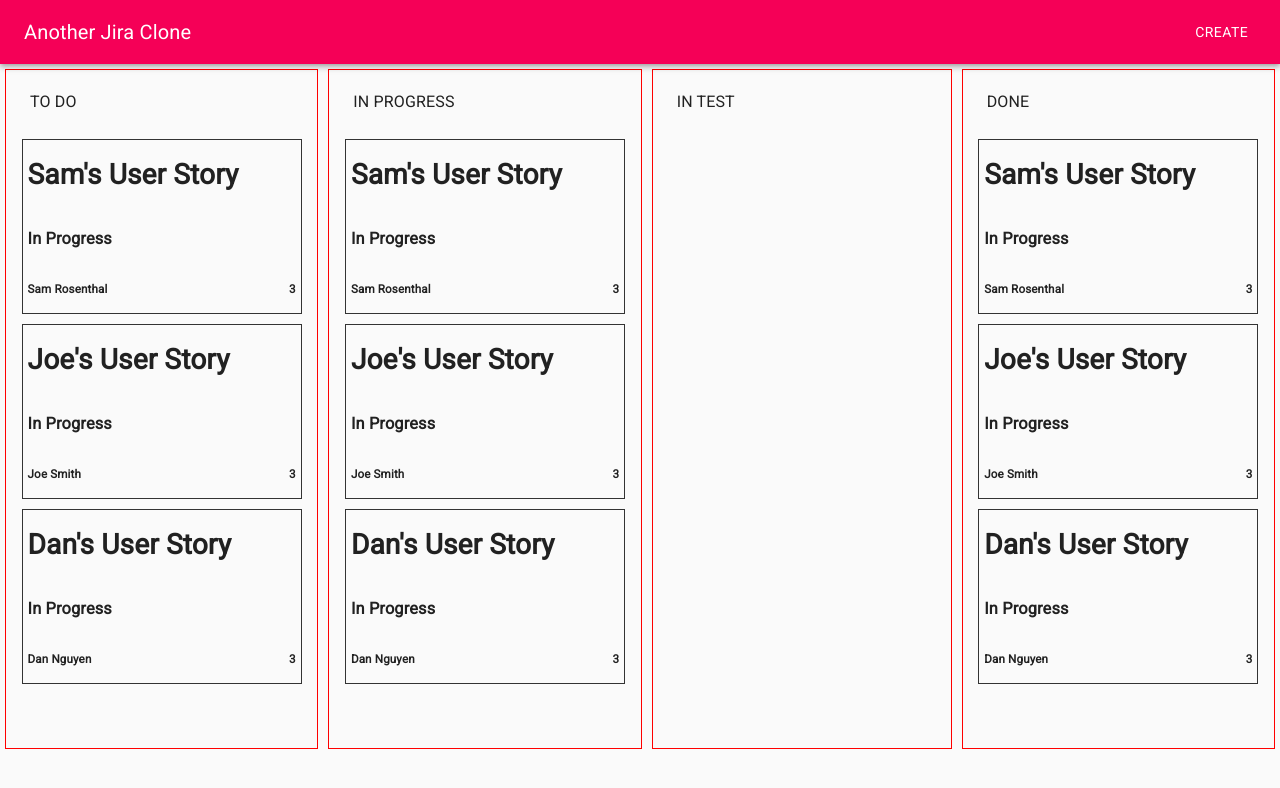
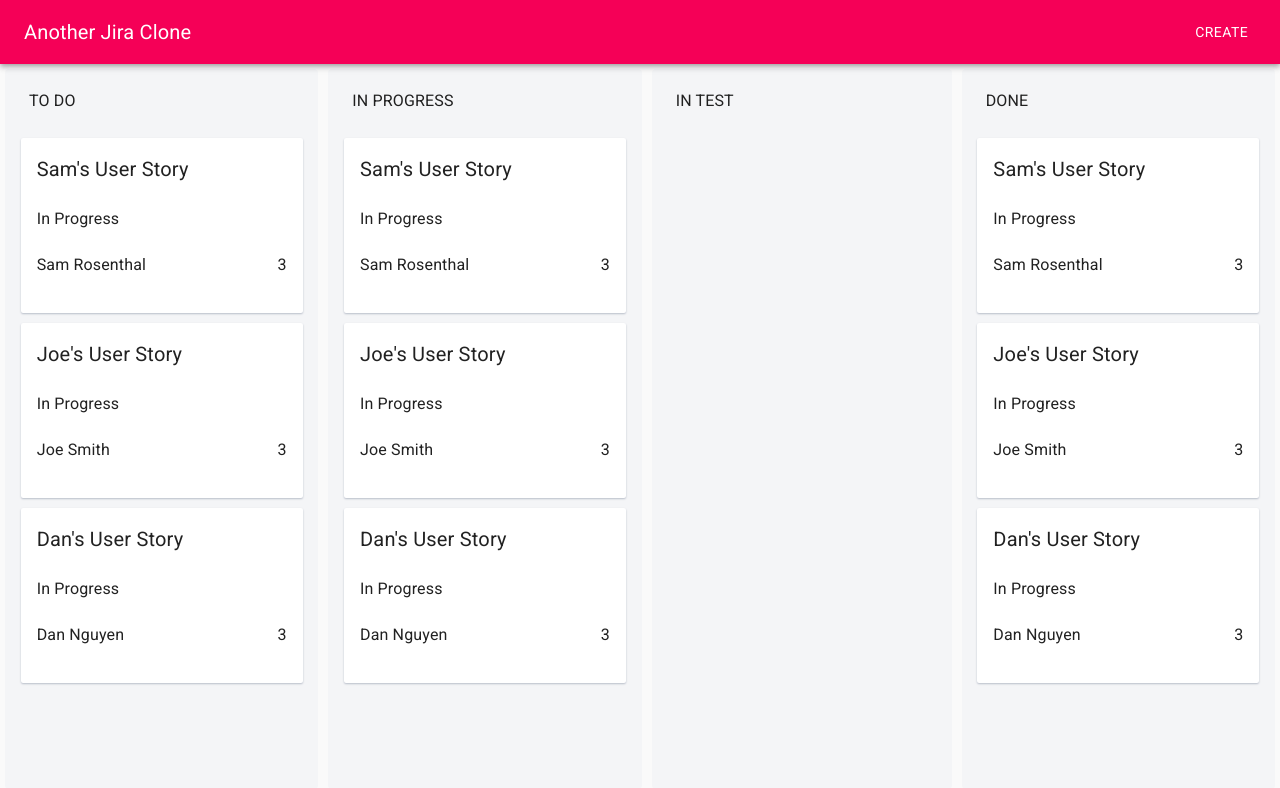
Before and after one commit to SammRosenthal/mini-react-projects, a React (Create React App) app in the folder another-jira-clone/: page / in a window 1280 px wide. Shown: the top 788 px of the page. Built offline with nearby package versions, Linux system fonts and the light colour scheme.

Commit message:
more styling add jss

```diff
--- a/another-jira-clone/src/components/board/lane/card/card.jsx
+++ b/another-jira-clone/src/components/board/lane/card/card.jsx
@@ -1,20 +1,52 @@
 import React, {useState} from 'react';
 import './card.scss';
+import {Card as muiCard, CardContent, Typography} from '@material-ui/core';
+import {makeStyles} from '@material-ui/core/styles';
+
+const useStyles = makeStyles({
+    root: {
+        minWidth: 275,
+        margin: '5px 0',
+        fontSize: '14px',
+        maxHeight: '175px',
+        minHeight: '175px',
+        width: '90%',
+        background: 'white',
+        borderRadius: 2,
+        boxShadow: '0 1px 2px 0 rgba(9,30,66,.25)',
+    },
+    title: {
+        fontSize: 20,
+    },
+    content: {
+        display: 'flex',
+        flexDirection: 'column',
+        justifyContent: 'space-between',
+        height: '100%',
+    },
+    pos: {
+        marginBottom: 12,
+    },
+    cardInfo: {
+        display: 'flex',
+        justifyContent: 'space-between'
+    }
+})
 
 function Card(props) {
+    const classes = useStyles();
    return(
-        <div className="cardContainer">
-            <div className="cardHeader">
-                <h1>{props.title}</h1>
-            </div>
-            <div className="cardStatus">
-                <h3>{props.status}</h3>
-            </div>
-            <div className="cardInfo">
-                <h5>{props.user}</h5>
-                <h5>{props.points}</h5>
-            </div>
-        </div>
+       <muiCard className={classes.root} variant="outlined">
+           <CardContent className={classes.content}>
+                <Typography className={classes.title}>{props.title}</Typography>
+                <Typography>{props.status}</Typography>
+
+                <div className={classes.cardInfo}>
+                    <Typography className={classes.pos}>{props.user}</Typography>
+                    <Typography className={classes.pos}>{props.points}</Typography>
+                </div>
+            </CardContent>
+       </muiCard>
     )
 }
 
--- a/another-jira-clone/src/components/board/lane/lane.scss
+++ b/another-jira-clone/src/components/board/lane/lane.scss
@@ -4,13 +4,15 @@
     align-items: center;
     flex-grow: 1;
     margin: 5px;
-    border: 1px solid red;
     max-width: 25vw;
     min-width: 300px;
-    max-height: 70vh;
-    min-height: 85vh;
+    max-height: 90vh;
+    min-height: 90vh;
     overflow-y: auto;
     overflow-x: hidden;
+    background-color: rgb(244, 245, 247);
+    border-radius: 4px;
+
 
     .laneTitle {
         display: flex;
```
